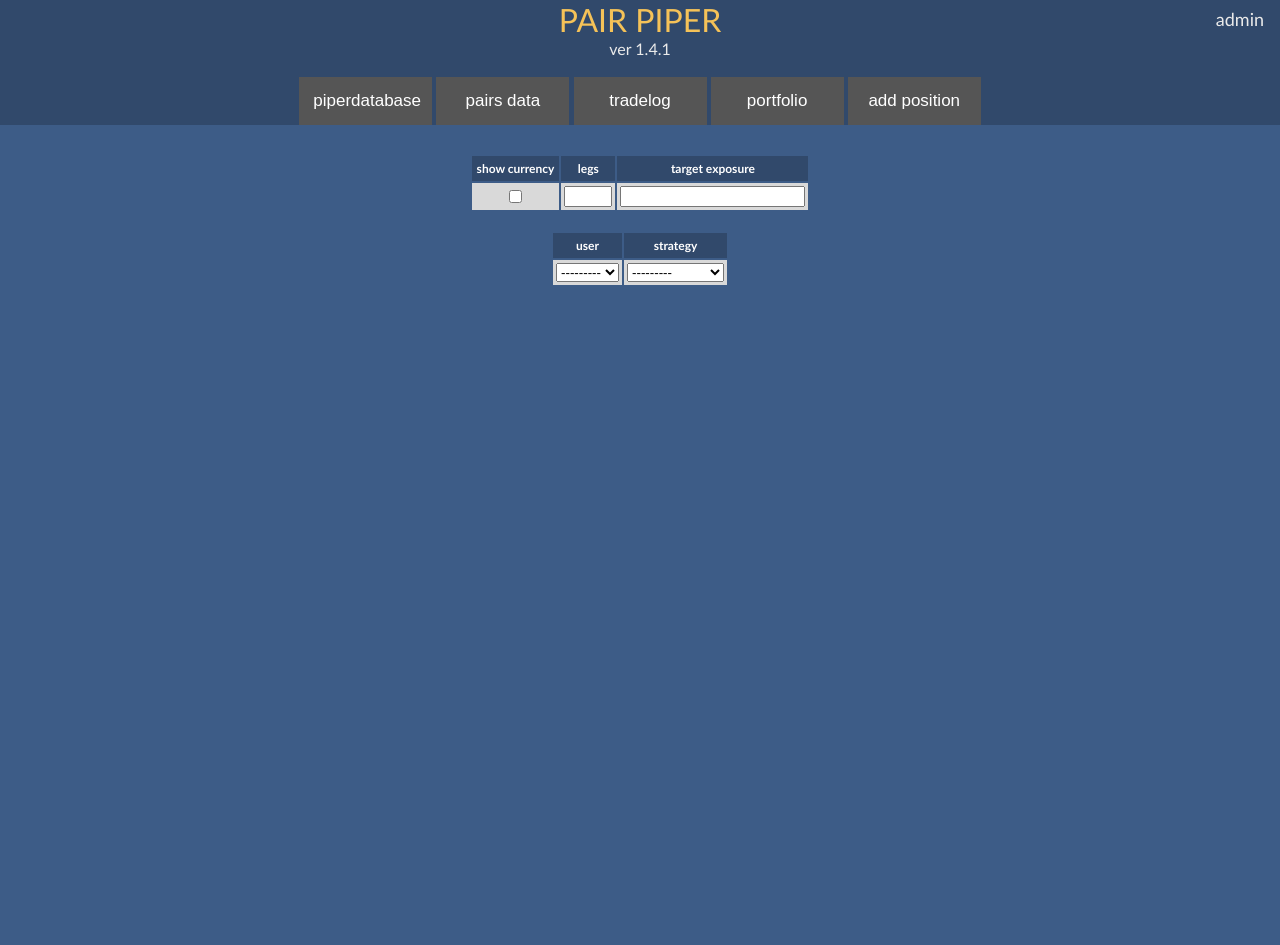
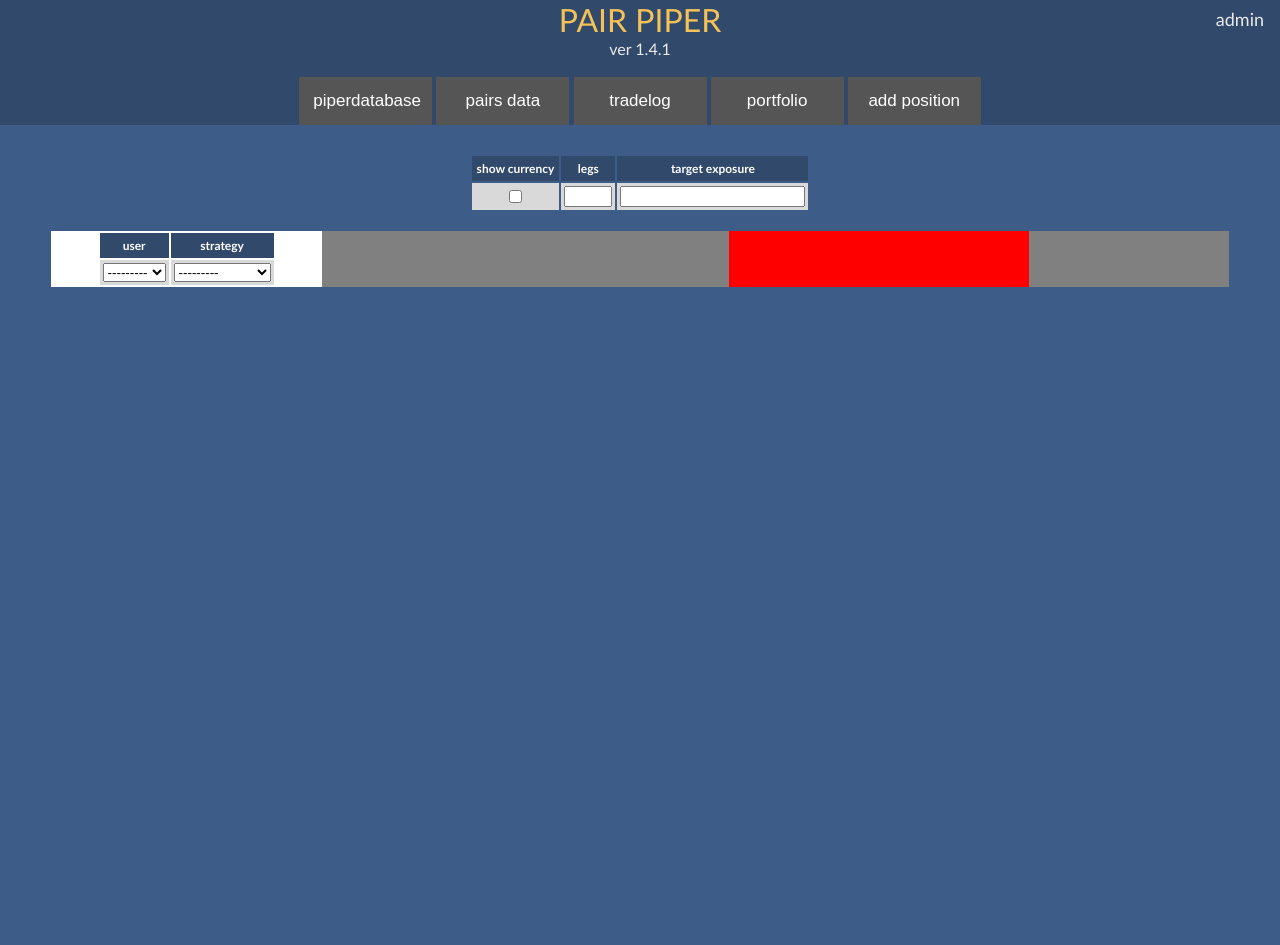
Before and after one commit to bomstone/pairpiperweb, a Django app: page /addposition/ in a window 1280 px wide. Run offline with Django 3.2, Linux system fonts and the light colour scheme; some libraries are stand-ins or nearby versions.

Commit message:
addposition grid layout

```diff
--- a/addposition/forms.py
+++ b/addposition/forms.py
@@ -99,12 +99,14 @@ class SubpositionModelForm(forms.ModelForm):
         open_price = self.cleaned_data['open_price']
         ul_open = self.cleaned_data['ul_open']
         quantity = self.cleaned_data['quantity']
+        fx_open = self.cleaned_data['fx_open']
         strategy = kwargs['strategy_val']
         user = kwargs['user_val']
 
+
         instance.trade_id = trade_id
         instance.insert_type = insert_type
-        instance.net_open_sek = 0 - (open_price * quantity)
+        instance.net_open_sek = 0 - ((open_price * quantity) * fx_open)
         instance.true_exposure = (open_price * quantity) * (ul_open / open_price)
         instance.strategy = strategy
         instance.user = user
--- a/addposition/templates/addposition/addposition.html
+++ b/addposition/templates/addposition/addposition.html
@@ -5,22 +5,25 @@
 {% block content %}
 
 
-<div class="portfolio">
+<div class="addPosition">
 
     <form method="post">
     {% csrf_token %}
+        <div id="positionFilter">
             <table>
                 <th>show currency</th>
                 <th>legs</th>
                 <th>target exposure</th>
                 <tr>
-
                 <td><input type="checkbox" id="currency"></td>
                 <td><input type="number" min="0" max="4"></td>
                 <td><input  id="targetExposure" type="text"></td>
                 </tr>
-                        </table><br>
-
+            </table>
+            <br>
+        </div>
+        <div class="positionGrid">
+            <div id="generalPosition">
                 <table>
                     <th>user</th>
                     <th>strategy</th>
@@ -28,9 +31,10 @@
                     <td>{{ mainposition.user }}</td>
                     <td>{{ mainposition.strategy }}</td>
                     </tr>
-                        </table><br>
+                </table>
+            </div>
+            <div id="positions">
                 <div id="mainPosition" style="display: none;">
-                            <h3>Main position</h3>
 
                     <table id="mainTable">
                         <th>Product type</th>
@@ -59,15 +63,10 @@
                         <td>{{ mainposition.opt_date }}</td>
                         <td>{{ mainposition.opt_strike }}</td>
                         </tr>
-
                     </table>
-
-                        <br>
                 </div>
-                        <div id="subpositions" style="display: none;">
-                        <h3>Subpositions</h3>
-
-                            <table id = "subpositionsTable">
+                <div id="subPosition" style="display: none;">
+                    <table id = "subpositionTable">
                         <th>Product type</th>
                         <th>Open date</th>
                         <th>Open time</th>
@@ -80,7 +79,6 @@
                         <th>FinLevel</th>
                         <th>Option date</th>
                         <th>Option strike</th>
-                                <br>
                         {{ subposition.management_form }}
                         {% for position in subposition %}
                         <tr>
@@ -100,11 +98,11 @@
                         {% endfor %}
                     </table>
                 </div>
+            </div>
+        </div>
         <br>
         <button type="submit" id="submitPosition" style="display: none;">Add position</button>
     </form>
-
-
 </div>
 
 {% endblock %}
--- a/portfolio/admin.py
+++ b/portfolio/admin.py
@@ -7,9 +7,13 @@ class portfolioAdmin(admin.ModelAdmin):
         'trade_id',
         'insert_type',
         'strategy',
+        'open_date',
+        'open_time',
         'product_type',
         'asset',
-        'open_date'
+        'currency',
+        'open_price',
+        'net_open_sek',
     )
 
 admin.site.register(PortfolioModel, portfolioAdmin)
--- a/portfolio/forms.py
+++ b/portfolio/forms.py
@@ -21,6 +21,7 @@ class PortfoliopositionModelForm(forms.ModelForm):
             'ul_close',
             'close_price',
             'commission',
+            'user',
         ]
         widgets = {
             'trade_id': forms.HiddenInput(),
@@ -29,7 +30,7 @@ class PortfoliopositionModelForm(forms.ModelForm):
             'product_type': forms.TextInput(attrs={'size': 6}),
             'open_date': forms.TextInput(attrs={'size': 7}),
             'open_time': forms.TextInput(attrs={'size': 6}),
-            'asset': forms.TextInput(attrs={'size': 6}),
+            'asset': forms.TextInput(attrs={'size': 10}),
             'ul_open': forms.TextInput(attrs={'size': 5}),
             'open_price': forms.TextInput(attrs={'size': 5}),
             'quantity': forms.TextInput(attrs={'size': 4}),
@@ -38,6 +39,7 @@ class PortfoliopositionModelForm(forms.ModelForm):
             'ul_close': forms.TextInput(attrs={'size': 6}),
             'close_price': forms.TextInput(attrs={'size': 6}),
             'commission': forms.TextInput(attrs={'size': 6}),
+            'user': forms.TextInput(attrs={'size': 6}),
 
         }
 
--- a/portfolio/models.py
+++ b/portfolio/models.py
@@ -35,14 +35,14 @@ class PortfolioModel(models.Model):
     open_price = models.DecimalField(max_digits=10, decimal_places=3, default=None, null=True, blank=True)
     ul_open = models.DecimalField(max_digits=10, decimal_places=3, default=None, null=True, blank=True)
     true_exposure = models.DecimalField(max_digits=10, decimal_places=3, default=None, null=True, blank=True)
-    fx_open = models.DecimalField(max_digits=10, decimal_places=3, default=None, null=True, blank=True)
+    fx_open = models.DecimalField(max_digits=10, decimal_places=3, default=1, null=True, blank=True)
     net_open_sek = models.DecimalField(max_digits=10, decimal_places=3, default=None, null=True, blank=True)
     quantity = models.IntegerField(default=None, null=True, blank=True)
     close_date = models.CharField(max_length=30, default=None, null=True, blank=True)
     close_time = models.CharField(max_length=30, default=None, null=True, blank=True)
     close_price = models.DecimalField(max_digits=10, decimal_places=3, default=None, null=True, blank=True)
     ul_close = models.DecimalField(max_digits=10, decimal_places=3, default=None, null=True, blank=True)
-    fx_close = models.DecimalField(max_digits=10, decimal_places=3, default=None, null=True, blank=True)
+    fx_close = models.DecimalField(max_digits=10, decimal_places=3, default=1, null=True, blank=True)
     net_close_sek = models.DecimalField(max_digits=10, decimal_places=3, default=None, null=True, blank=True)
     commission = models.DecimalField(max_digits=10, decimal_places=3, default=None, null=True, blank=True)
     net_result_sek = models.DecimalField(max_digits=10, decimal_places=3, default=None, null=True, blank=True)
@@ -55,11 +55,16 @@ class PortfolioModel(models.Model):
         db_table = 'portfolio'
 
     def __unicode__(self):
-        return '%s %s %s %s %s %s' % (
+        return '%s %s %s %s %s %s %s %s %s %s' % (
             self.trade_id,
             self.insert_type,
             self.strategy,
+            self.open_date,
+            self.open_time,
             self.product_type,
             self.asset,
-            self.open_date,
+            self.currency,
+            self.open_price,
+            self.net_open_sek,
+
             )
--- a/portfolio/transfer.py
+++ b/portfolio/transfer.py
@@ -33,10 +33,9 @@ def update_singlepos():
     check_tradeid = PortfolioModel.objects.all().aggregate(Max('trade_id'))
     tradeid_max = check_tradeid.get('trade_id__max')
 
-
     instance = PortfolioModel.objects.get(trade_id=tradeid_max, insert_type='position')
 
-    instance.net_open_sek = 0 - (instance.open_price * instance.quantity)
+    instance.net_open_sek = 0 - ((instance.open_price * instance.quantity) * instance.fx_open)
     instance.save()
 
 
--- a/static/css/style.css
+++ b/static/css/style.css
@@ -52,6 +52,26 @@ body, html {
   font-size: 12px;
 }
 
+.addPosition tr:nth-child(even){
+    background-color: #f2f2f2
+}
+
+.addPosition td {
+    text-align: center;
+    padding: 3px;
+    background-color: #d9d9d9;
+    color: black;
+    font-size: 12px;
+}
+
+.addPosition th {
+  text-align: center;
+  padding: 5px;
+  background-color: #31496b;
+  color: white;
+  font-size: 12px;
+}
+
 .adminlink a:link, .adminlink a:visited {
     position: absolute !important;
     top: 8px !important;
@@ -60,3 +80,24 @@ body, html {
     color: #eaeaea !important;
     text-decoration: none !important;
 }
+
+.positionGrid {
+    display: grid;
+    grid-template-columns: auto auto;
+    width: 95%;
+    background-color: grey;
+}
+#generalPosition {
+    grid-column: 1;
+    background-color: white;
+    width: 40%;
+
+}
+
+#positions {
+    grid-column: 2;
+    align: left;
+    background-color: red;
+    width: 60%;
+
+}
```
Also changed, not shown: portfolio/templates/portfolio/portfolio.html (+23 -38 lines), portfolio/views.py (+16 -6 lines), portfolio/migrations/0010_auto_20190211_1317.py (added). Lines whose indentation alone changed are shown as unchanged.
